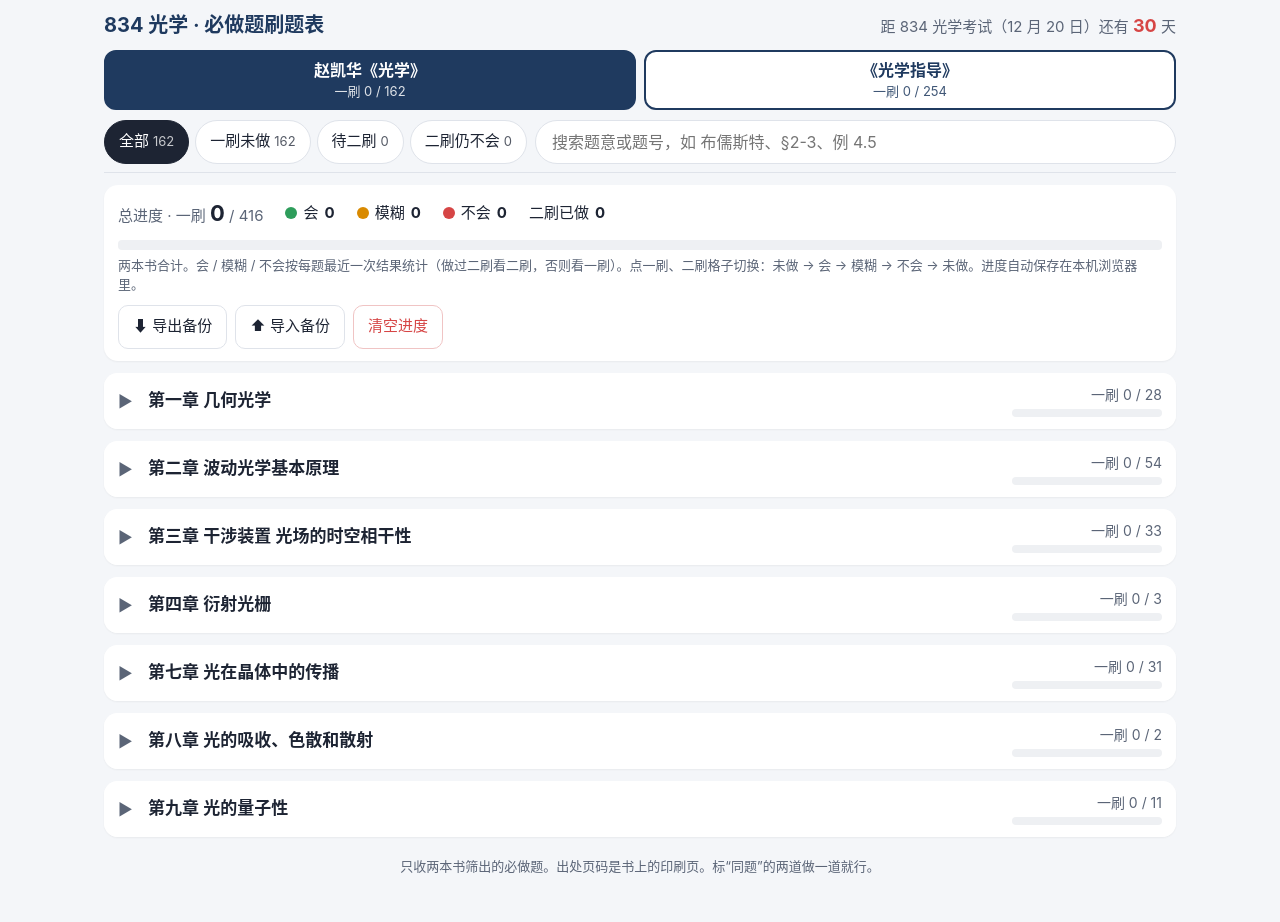
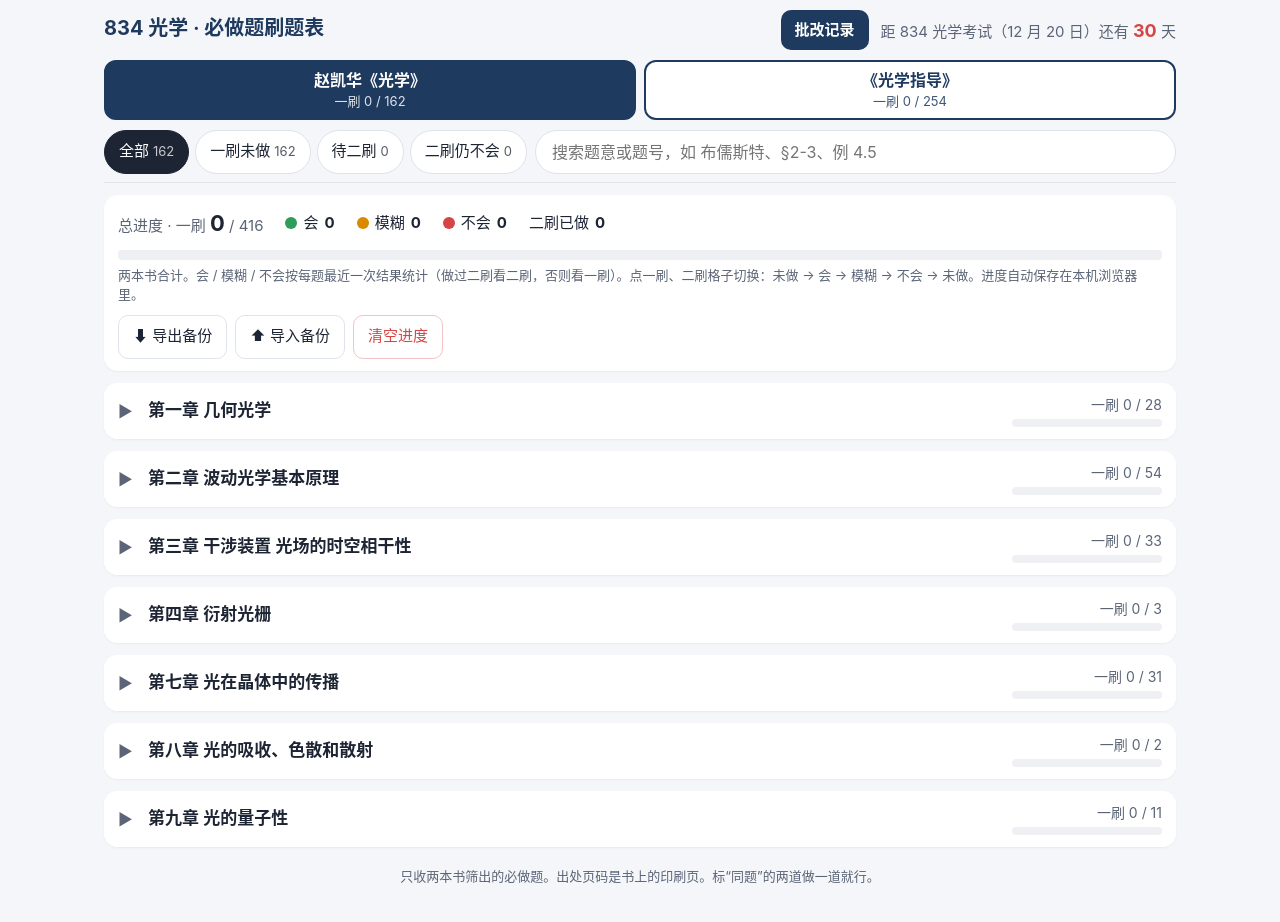
Before and after one commit to TangShanchun/optics834, a plain HTML site: page index.html in a window 1280 px wide. Drawn offline with Linux system fonts and the light colour scheme.

Commit message:
add 批改记录 link

```diff
--- a/index.html
+++ b/index.html
@@ -18,6 +18,10 @@ header.top{position:sticky;top:0;z-index:10;background:var(--bg);padding:10px 0
 h1{font-size:20px;margin:0;color:var(--pri)}
 .days{font-size:15px;color:var(--sub)}
 .days b{color:var(--r);font-size:18px}
+.title-right{display:flex;flex-wrap:wrap;align-items:center;gap:8px 12px}
+.pigai-link{display:inline-flex;align-items:center;justify-content:center;min-height:40px;padding:0 14px;border-radius:10px;background:var(--pri);color:#fff;text-decoration:none;font-weight:600;font-size:15px;white-space:nowrap;flex:none}
+.pigai-link:hover,.pigai-link:focus-visible{filter:brightness(1.08)}
+.pigai-link:active{opacity:.85}
 .tabs{display:flex;gap:8px;margin-top:10px}
 .tab{flex:1;min-height:48px;border:2px solid var(--pri);background:#fff;color:var(--pri);border-radius:12px;font-weight:600;font-size:16px;padding:6px 8px;cursor:pointer}
 .tab small{display:block;font-weight:400;font-size:13px;opacity:.85}
@@ -91,7 +95,7 @@ h1{font-size:20px;margin:0;color:var(--pri)}
 <body>
 <div class="wrap">
 <header class="top">
- <div class="titlebar"><h1>834 光学 · 必做题刷题表</h1><div class="days" id="days"></div></div>
+ <div class="titlebar"><h1>834 光学 · 必做题刷题表</h1><div class="title-right"><a class="pigai-link" href="./pigai/">批改记录</a><div class="days" id="days"></div></div></div>
  <div class="tabs"><button class="tab" data-book="z" id="tab-z">赵凯华《光学》<small id="tc-z"></small></button><button class="tab" data-book="d" id="tab-d">《光学指导》<small id="tc-d"></small></button></div>
  <div class="tools">
   <div class="filters" id="filters">
```
